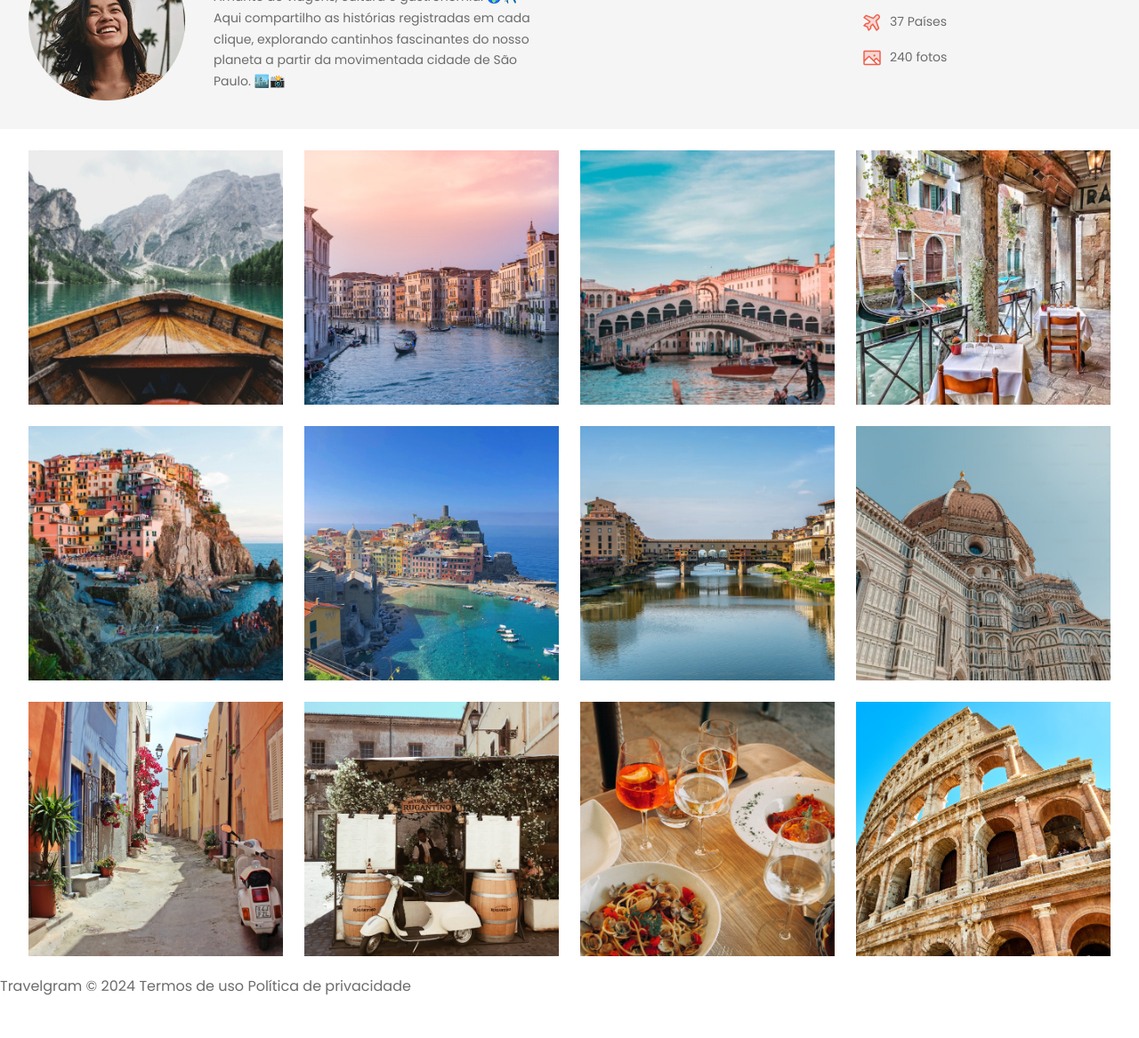
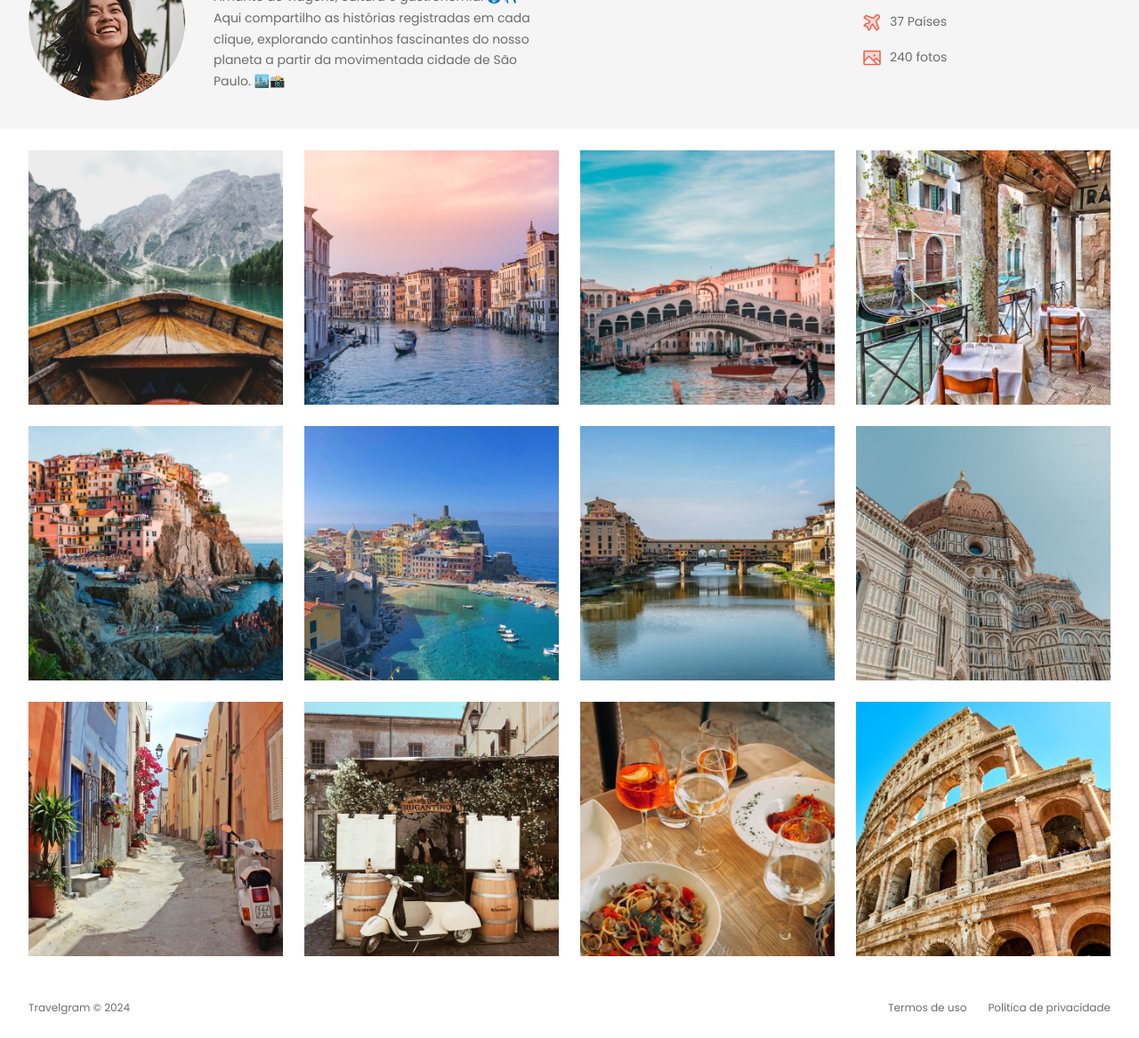
Before and after one commit to VRDevMaster/Travelgram, a plain HTML site: page index.html in a window 1280 px wide. Shown: the part 191-1358 px from the top of the page at 89% size. Before the commit the page ends 1311 px from the top, so only its background shows below. Drawn offline with Linux system fonts and the light colour scheme.

Commit message:
final project

```diff
--- a/index.html
+++ b/index.html
@@ -69,8 +69,8 @@
     <img src="assets/images/Image 12.png" alt="...">
   </main>
 
-  <footer>
-    <a href="#">Travelgram © 2024</a>
+  <footer class="container">
+    <a href="#">Travelgram &copy 2024</a>
     <a href="#">Termos de uso</a>
     <a href="#">Política de privacidade</a>
   </footer>
--- /dev/null
+++ b/styles/footer.css
@@ -0,0 +1,10 @@
+footer{
+  display: flex;
+  gap: 24px;
+  padding-block: 24px;
+  font: var(--text-sm);
+}
+
+footer a:nth-child(1){
+  margin-right: auto;
+}
--- a/styles/header.css
+++ b/styles/header.css
@@ -24,6 +24,13 @@ header .container{
   margin-bottom: 8px;
 }
 
+#profile img{
+  width: 176px;
+  height: 176px;
+  object-fit: cover;
+  border-radius: 50%;
+}
+
 #info{
   list-style: none;
   display: flex;
--- a/styles/index.css
+++ b/styles/index.css
@@ -2,3 +2,4 @@
 @import url(nav.css);
 @import url(header.css);
 @import url(main.css);
+@import url(footer.css);
```
Also changed, not shown: TravelGram | Perfil de Viagens.png (added), 1 other file.
